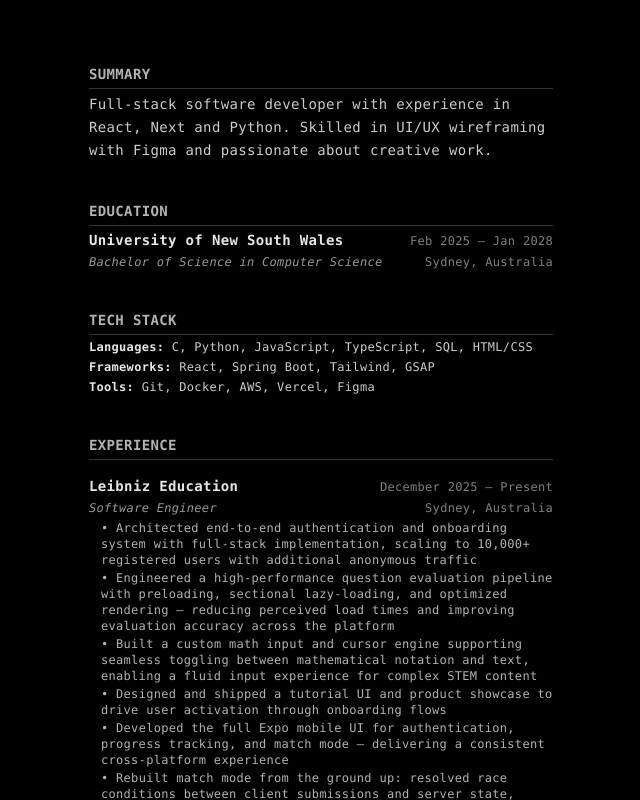
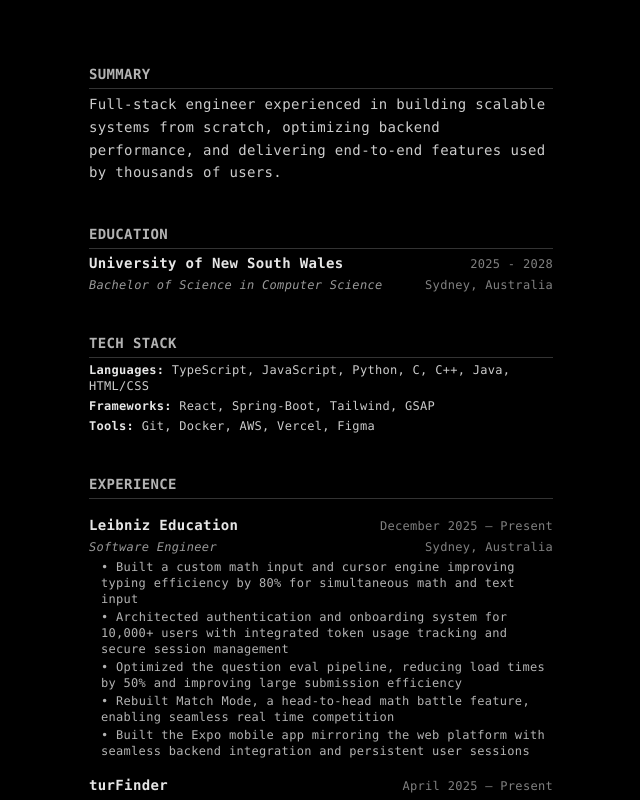
Before and after one commit to rawnak-rr/cardfolio, a React (Vite) app: page / in a window 1280 px wide. Both pictures are taken after a click on the button "RESUME". Shown: the whole page, without its empty margins (319-959 px from the left). Built offline with nearby package versions, Linux system fonts and the light colour scheme.

Commit message:
updated resume points

```diff
--- a/src/App.tsx
+++ b/src/App.tsx
@@ -301,7 +301,7 @@ export default function App() {
               rel="noopener noreferrer"
               className="block text-white/80 hover:text-white transition-colors"
             >
-              linkedin.com/in/xdef
+              linkedin.com/in/xdefT
             </a>
             <a
               href="https://www.instagram.com/dewepto/"
@@ -330,16 +330,16 @@ export default function App() {
         <div className="max-w-lg w-full px-6 py-16 flex flex-col gap-10">
           <div className="space-y-1">
             <h2 className="text-sm font-bold tracking-wide uppercase text-white/70 border-b border-white/20 pb-1">Summary</h2>
-            <p className="text-sm leading-relaxed tracking-wide text-white/80">
-              Full-stack software developer with experience in React, Next and Python. Skilled in UI/UX wireframing with Figma and passionate about creative work.
-            </p>
+              <p className="text-sm leading-relaxed tracking-wide text-white/80">
+                Full-stack engineer experienced in building scalable systems from scratch, optimizing backend performance, and delivering end-to-end features used by thousands of users.
+              </p>
           </div>
 
           <div className="space-y-1">
             <h2 className="text-sm font-bold tracking-wide uppercase text-white/70 border-b border-white/20 pb-1">Education</h2>
             <div className="flex justify-between items-baseline">
               <span className="text-sm font-bold tracking-wide text-white/90">University of New South Wales</span>
-              <span className="text-xs text-white/50 tracking-wide">Feb 2025 – Jan 2028</span>
+              <span className="text-xs text-white/50 tracking-wide">2025 - 2028</span>
             </div>
             <div className="flex justify-between items-baseline">
               <span className="text-xs italic text-white/60 tracking-wide">Bachelor of Science in Computer Science</span>
@@ -349,8 +349,8 @@ export default function App() {
 
           <div className="space-y-1">
             <h2 className="text-sm font-bold tracking-wide uppercase text-white/70 border-b border-white/20 pb-1">Tech Stack</h2>
-            <p className="text-xs text-white/80 tracking-wide"><span className="font-bold text-white/90">Languages:</span> C, Python, JavaScript, TypeScript, SQL, HTML/CSS</p>
-            <p className="text-xs text-white/80 tracking-wide"><span className="font-bold text-white/90">Frameworks:</span> React, Spring Boot, Tailwind, GSAP</p>
+            <p className="text-xs text-white/80 tracking-wide"><span className="font-bold text-white/90">Languages:</span> TypeScript, JavaScript, Python, C, C++, Java, HTML/CSS</p>
+            <p className="text-xs text-white/80 tracking-wide"><span className="font-bold text-white/90">Frameworks:</span> React, Spring-Boot, Tailwind, GSAP</p>
             <p className="text-xs text-white/80 tracking-wide"><span className="font-bold text-white/90">Tools:</span> Git, Docker, AWS, Vercel, Figma</p>
           </div>
 
@@ -376,7 +376,7 @@ export default function App() {
           </div>
 
           <div className="space-y-4">
-            <h2 className="text-sm font-bold tracking-wide uppercase text-white/70 border-b border-white/20 pb-1">Activities</h2>
+            <h2 className="text-sm font-bold tracking-wide uppercase text-white/70 border-b border-white/20 pb-1">Hobbies</h2>
             <div className="space-y-1">
               <div className="flex justify-between items-baseline">
                 <span className="text-sm font-bold tracking-wide text-white/90">Cyclops Legion</span>
@@ -387,11 +387,8 @@ export default function App() {
                 <span className="text-xs text-white/50 tracking-wide">Singapore</span>
               </div>
               <ul className="space-y-0.5 pl-3">
-                <li className="text-xs text-white/70 tracking-wide">• Won CGL Season 3 and several other CS:GO tournaments</li>
-                <li className="text-xs text-white/70 tracking-wide">• Placed in the top 1% rank worldwide and recognized across the Asia-Pacific community</li>
-                <li className="text-xs text-white/70 tracking-wide">• Represented Bangladesh on international competitive stages</li>
-                <li className="text-xs text-white/70 tracking-wide">• Achieved runner-up and third-place finishes in 20+ tournaments</li>
-                <li className="text-xs text-white/70 tracking-wide">• Secured sponsorships by partnering with global tech firms such as Gigabyte and Aorus</li>
+                <li className="text-xs text-white/70 tracking-wide">• Won CGL Season 3 and 20+ CS:GO tournaments; placed top 1% worldwide and represented Bangladesh on international stages</li>
+                <li className="text-xs text-white/70 tracking-wide">• Secured sponsorships with Gigabyte and Aorus through competitive achievements across the Asia-Pacific community</li>
               </ul>
             </div>
           </div>
--- a/src/data.ts
+++ b/src/data.ts
@@ -9,7 +9,7 @@ export const sideProjects = [
     year: '2025',
     title: 'turFinder*',
     desc: 'reimagined connections through sports',
-    href: 'https://turfinder.com',
+    href: 'https://turfinder.app',
   },
 ];
 
@@ -20,14 +20,11 @@ export const experience = [
     date: 'December 2025 – Present',
     location: 'Sydney, Australia',
     points: [
-      'Architected end-to-end authentication and onboarding system with full-stack implementation, scaling to 10,000+ registered users with additional anonymous traffic',
-      'Engineered a high-performance question evaluation pipeline with preloading, sectional lazy-loading, and optimized rendering — reducing perceived load times and improving evaluation accuracy across the platform',
-      'Built a custom math input and cursor engine supporting seamless toggling between mathematical notation and text, enabling a fluid input experience for complex STEM content',
-      'Designed and shipped a tutorial UI and product showcase to drive user activation through onboarding flows',
-      'Developed the full Expo mobile UI for authentication, progress tracking, and match mode — delivering a consistent cross-platform experience',
-      'Rebuilt match mode from the ground up: resolved race conditions between client submissions and server state, implemented accurate pre-match countdowns, persisted question states post-match, and eliminated edge cases in live competitive sessions',
-      'Architected server-side question routing with unique task/question IDs, ensuring persistent session state and correct question delivery throughout user sessions',
-      'Implemented a token usage tracking system integrated into the database layer, enabling per-user AI consumption monitoring and laying groundwork for usage-based analytics',
+      'Built a custom math input and cursor engine improving typing efficiency by 80% for simultaneous math and text input',
+      'Architected authentication and onboarding system for 10,000+ users with integrated token usage tracking and secure session management',
+      'Optimized the question eval pipeline, reducing load times by 50% and improving large submission efficiency',
+      'Rebuilt Match Mode, a head-to-head math battle feature, enabling seamless real time competition',
+      'Built the Expo mobile app mirroring the web platform with seamless backend integration and persistent user sessions',
     ],
   },
   {
@@ -36,11 +33,10 @@ export const experience = [
     date: 'April 2025 – Present',
     location: 'Sydney, Australia',
     points: [
-      'Launching turf-booking and pickup soccer app, cutting booking time by 80% and streamlining access to fields',
-      'Developed UI using Figma and PWA with React and Tailwind, improving user accessibility by 50%',
-      'Pioneered pickup games feature, enabling 2× growth in player participation',
-      'Built a scalable Spring Boot and Supabase backend with real-time booking, authentication, and safeguards against SQL injection and XSS',
-      'Pitched to 50+ active players and community groups, securing strong user feedback',
+      'Developed a turf-booking and pickup soccer platform, reducing user booking time by 90% and streamlining access to fields',
+      'Designed a player-matching algorithm using match history, user interactions, and playstyle patterns to form balanced pickup teams',
+      'Built a pickup games feature enabling 34,000+ players to join and organize matches more easily',
+      'Architected an enterprise dashboard for turf owners to automate workflows from onboarding and slot bookings to database management',
     ],
   },
 ];
@@ -53,10 +49,4 @@ export const studies = [
     href: '#',
     current: true,
   },
-  {
-    year: '2023',
-    title: 'Front-end dev',
-    place: 'Dhaka, Bangladesh',
-    href: '#',
-  },
 ];
```
